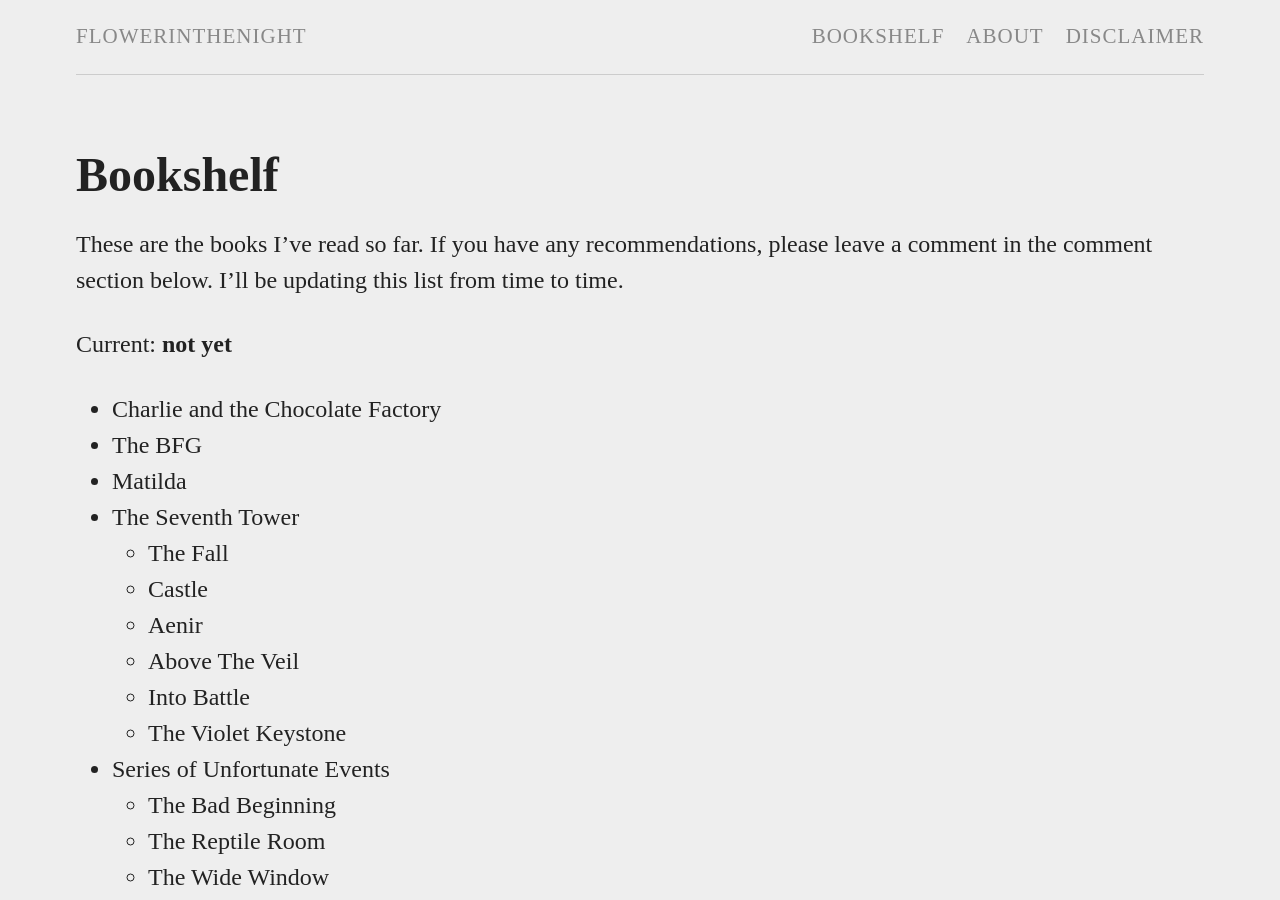
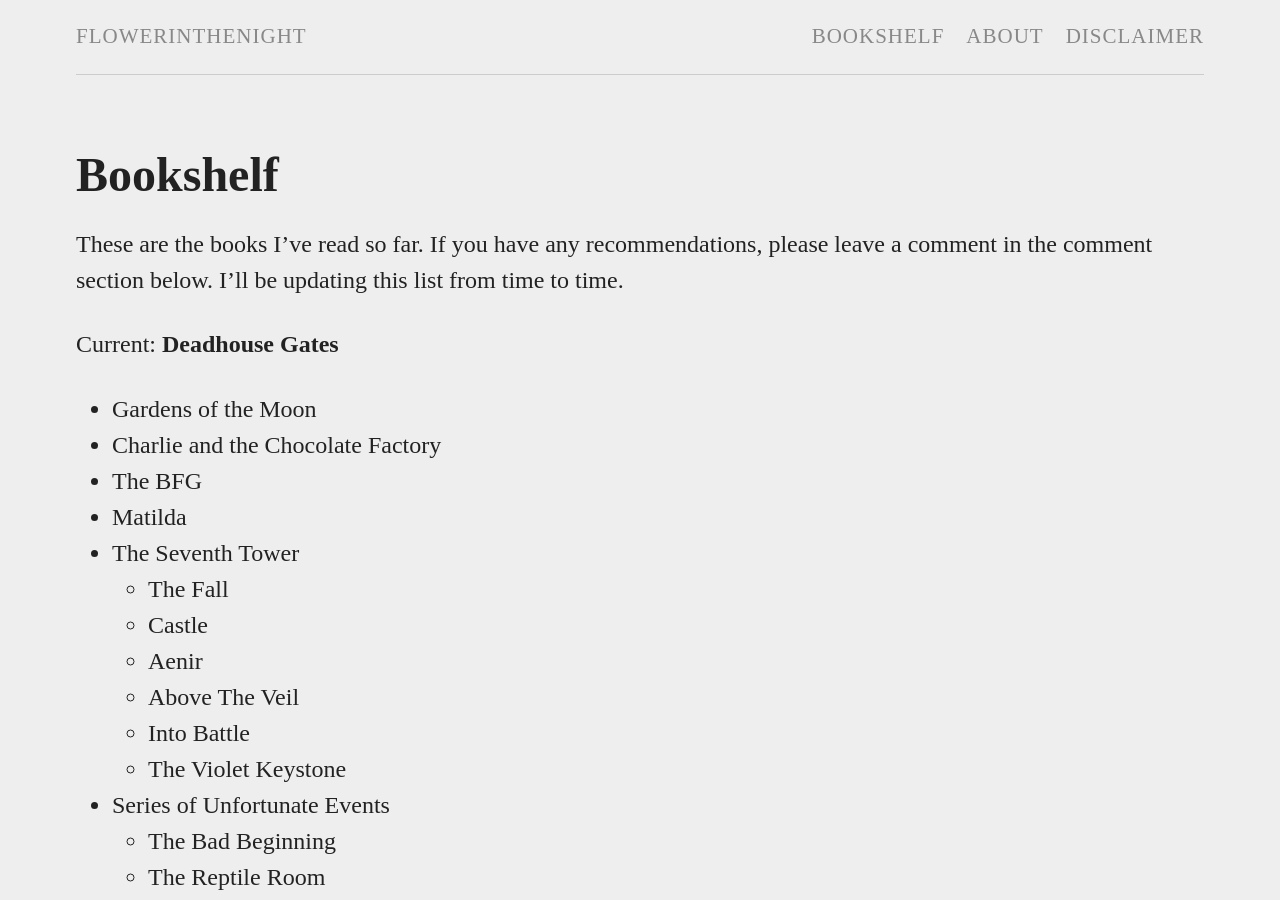
Before and after one commit to flowerinthenight/flowerinthenight.github.io, a Jekyll site: the page built from bookshelf.md, in a window 1280 px wide and 900 px high. Built offline with Jekyll 4.4.1, drawn with Linux system fonts in a browser that asks for light colours; some web fonts are replaced; comment, search, counter and statistics services are not loaded.

Commit message:
Update bookshelf.md

```diff
--- a/bookshelf.md
+++ b/bookshelf.md
@@ -6,8 +6,9 @@ permalink: /bookshelf/
 
 These are the books I've read so far. If you have any recommendations, please leave a comment in the comment section below. I'll be updating this list from time to time.
 
-Current: **not yet**
+Current: **Deadhouse Gates**
 
+* Gardens of the Moon
 * Charlie and the Chocolate Factory
 * The BFG
 * Matilda
```
